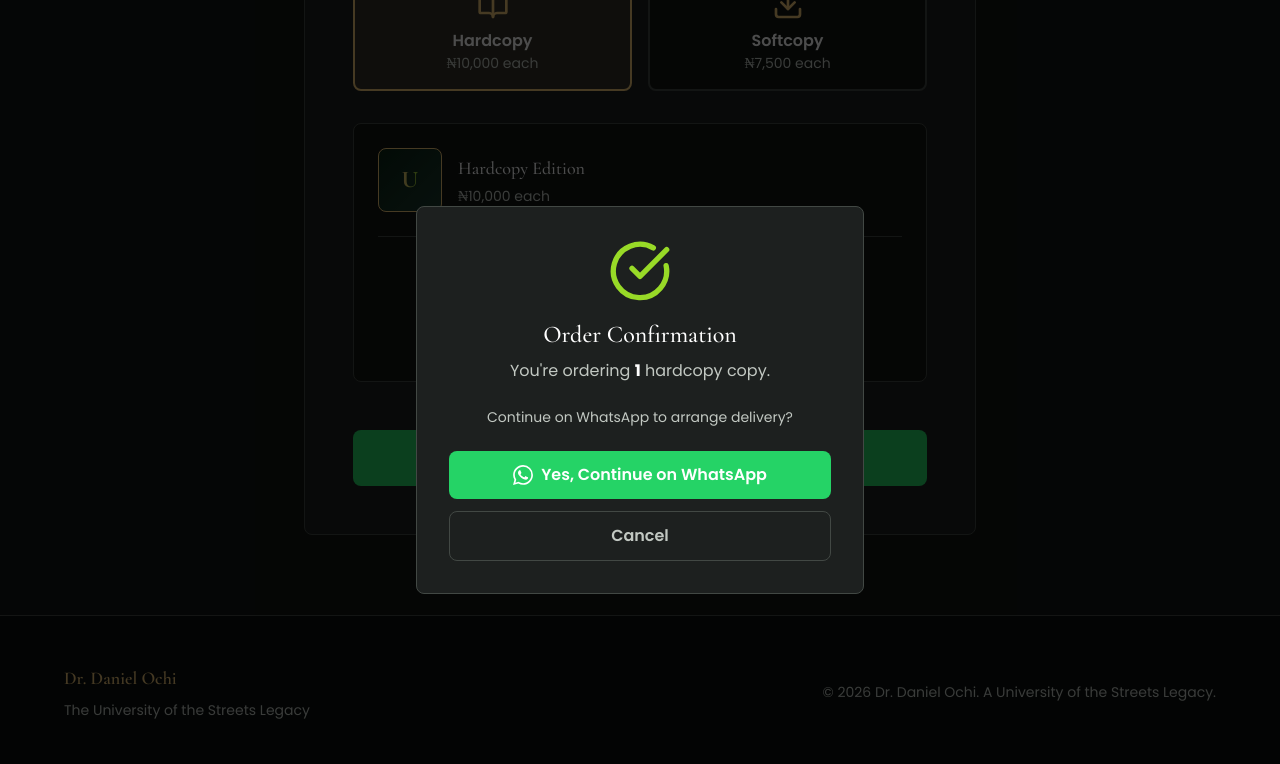
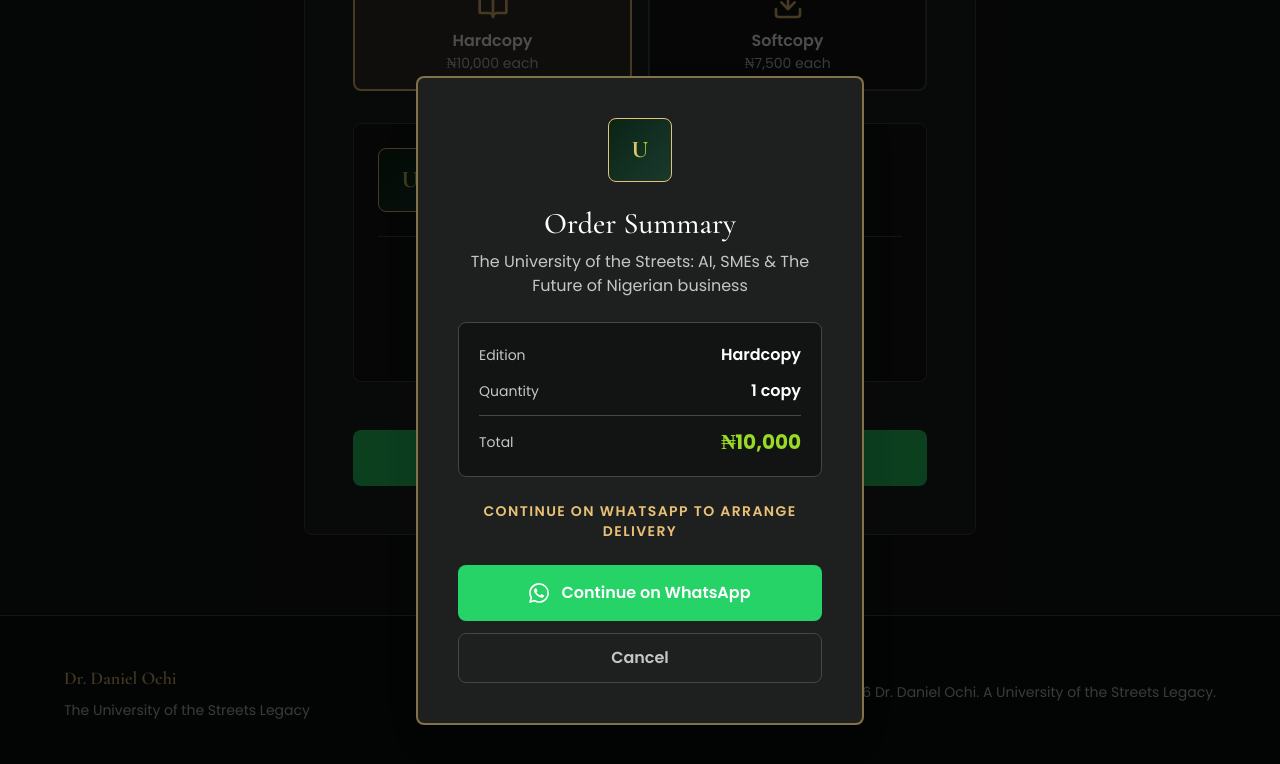
Before and after one commit to Davetechinnovation/Dr.Dan, a Next.js app: page /checkout in a window 1280 px wide. Both pictures are taken after a click on the button "Order via WhatsApp". Shown: the part 346-1110 px from the top of the page. Built offline with nearby package versions, Linux system fonts and the light colour scheme; no server answers.

Commit message:
refactor(checkout): enhance UI/UX for better user engagement
- Update WhatsApp confirmation dialog with improved design and layout
- Add order summary details to enhance user understanding of purchase
- Modify button styles for clearer call-to-action
- Remove unused CheckCircle icon import

```diff
--- a/app/checkout/page.tsx
+++ b/app/checkout/page.tsx
@@ -3,7 +3,7 @@
 import Link from 'next/link'
 import { useSearchParams, useRouter } from 'next/navigation'
 import { useState, useEffect, Suspense } from 'react'
-import { BookOpen, Download, CheckCircle } from 'lucide-react'
+import { BookOpen, Download } from 'lucide-react'
 import Footer from '@/components/footer'
 
 declare global {
@@ -300,32 +300,52 @@ function CheckoutContent() {
       {/* WhatsApp Confirmation Dialog */}
       {showWhatsAppConfirm && (
         <div className="fixed inset-0 z-50 flex items-center justify-center bg-black/70 px-4">
-          <div className="bg-[#1d201f] border border-[#424844] rounded-lg p-8 max-w-md w-full text-center">
-            <div className="mb-4">
-              <CheckCircle className="w-16 h-16 text-[#98da27] mx-auto" />
+          <div className="bg-[#1d201f] border-2 border-[#e9c176]/50 rounded-lg p-8 md:p-10 max-w-md w-full text-center shadow-2xl">
+            {/* U Icon */}
+            <div className="w-16 h-16 bg-gradient-to-br from-[#0a2415] to-[#1a3a2e] rounded-lg flex items-center justify-center mx-auto mb-6 border border-[#e9c176]">
+              <span className="font-display text-2xl font-bold bg-gradient-to-r from-[#e9c176] to-[#98da27] bg-clip-text text-transparent">U</span>
             </div>
-            <h2 className="font-display text-2xl font-medium text-white mb-2">
-              Order Confirmation
+
+            <h2 className="font-display text-3xl font-medium text-white mb-2">
+              Order Summary
             </h2>
-            <p className="text-[#c2c8c2] mb-6">
-              You're ordering <strong className="text-white">{quantity}</strong> hardcopy {quantity === 1 ? 'copy' : 'copies'}.
+            <p className="text-[#c2c8c2] text-base mb-6">
+              The University of the Streets: AI, SMEs & The Future of Nigerian business
             </p>
-            <p className="text-[#c2c8c2] text-sm mb-6">
-              Continue on WhatsApp to arrange delivery?
+
+            {/* Order Details */}
+            <div className="bg-[#111413] border border-[#424844] rounded-lg p-5 mb-6">
+              <div className="flex items-center justify-between mb-3">
+                <span className="text-[#c2c8c2] text-sm">Edition</span>
+                <span className="text-white font-semibold">Hardcopy</span>
+              </div>
+              <div className="flex items-center justify-between mb-3 pb-3 border-b border-[#424844]">
+                <span className="text-[#c2c8c2] text-sm">Quantity</span>
+                <span className="text-white font-semibold">{quantity} {quantity === 1 ? 'copy' : 'copies'}</span>
+              </div>
+              <div className="flex items-center justify-between">
+                <span className="text-[#c2c8c2] text-sm">Total</span>
+                <span className="text-xl font-bold text-[#98da27]">₦{totalNaira.toLocaleString()}</span>
+              </div>
+            </div>
+
+            <p className="text-[#e9c176] text-sm font-semibold uppercase tracking-widest mb-6">
+              Continue on WhatsApp to arrange delivery
             </p>
+
             <div className="flex flex-col gap-3">
               <button
                 onClick={handleWhatsAppRedirect}
-                className="w-full bg-[#25D366] text-white font-semibold py-3 rounded-lg hover:bg-[#20bd5a] transition flex items-center justify-center gap-2 cursor-pointer"
+                className="w-full bg-[#25D366] text-white font-semibold py-4 rounded-lg hover:bg-[#20bd5a] transition duration-300 flex items-center justify-center gap-3 cursor-pointer"
               >
                 <svg className="w-5 h-5" fill="currentColor" viewBox="0 0 24 24">
                   <path d="M17.472 14.382c-.297-.149-1.758-.867-2.03-.967-.273-.099-.471-.148-.67.15-.197.297-.767.966-.94 1.164-.173.199-.347.223-.644.075-.297-.15-1.255-.463-2.39-1.475-.883-.788-1.48-1.761-1.653-2.059-.173-.297-.018-.458.13-.606.134-.133.298-.347.446-.52.149-.174.198-.298.298-.497.099-.198.05-.371-.025-.52-.075-.149-.669-1.612-.916-2.207-.242-.579-.487-.5-.669-.51-.173-.008-.371-.01-.57-.01-.198 0-.52.074-.792.372-.272.297-1.04 1.016-1.04 2.479 0 1.462 1.065 2.875 1.213 3.074.149.198 2.096 3.2 5.077 4.487.709.306 1.262.489 1.694.625.712.227 1.36.195 1.871.118.571-.085 1.758-.719 2.006-1.413.248-.694.248-1.289.173-1.413-.074-.124-.272-.198-.57-.347m-5.421 7.403h-.004a9.87 9.87 0 01-5.031-1.378l-.361-.214-3.741.982.998-3.648-.235-.374a9.86 9.86 0 01-1.51-5.26c.001-5.45 4.436-9.884 9.888-9.884 2.64 0 5.122 1.03 6.988 2.898a9.825 9.825 0 012.893 6.994c-.003 5.45-4.437 9.884-9.885 9.884m8.413-18.297A11.815 11.815 0 0012.05 0C5.495 0 .16 5.335.157 11.892c0 2.096.547 4.142 1.588 5.945L.057 24l6.305-1.654a11.882 11.882 0 005.683 1.448h.005c6.554 0 11.89-5.335 11.893-11.893a11.821 11.821 0 00-3.48-8.413z"/>
                 </svg>
-                Yes, Continue on WhatsApp
+                Continue on WhatsApp
               </button>
               <button
                 onClick={() => setShowWhatsAppConfirm(false)}
-                className="w-full border border-[#424844] text-[#c2c8c2] font-semibold py-3 rounded-lg hover:bg-[#424844]/30 transition cursor-pointer"
+                className="w-full border border-[#424844] text-[#c2c8c2] font-semibold py-3 rounded-lg hover:bg-[#424844]/30 hover:text-white transition duration-300 cursor-pointer"
               >
                 Cancel
               </button>
```
